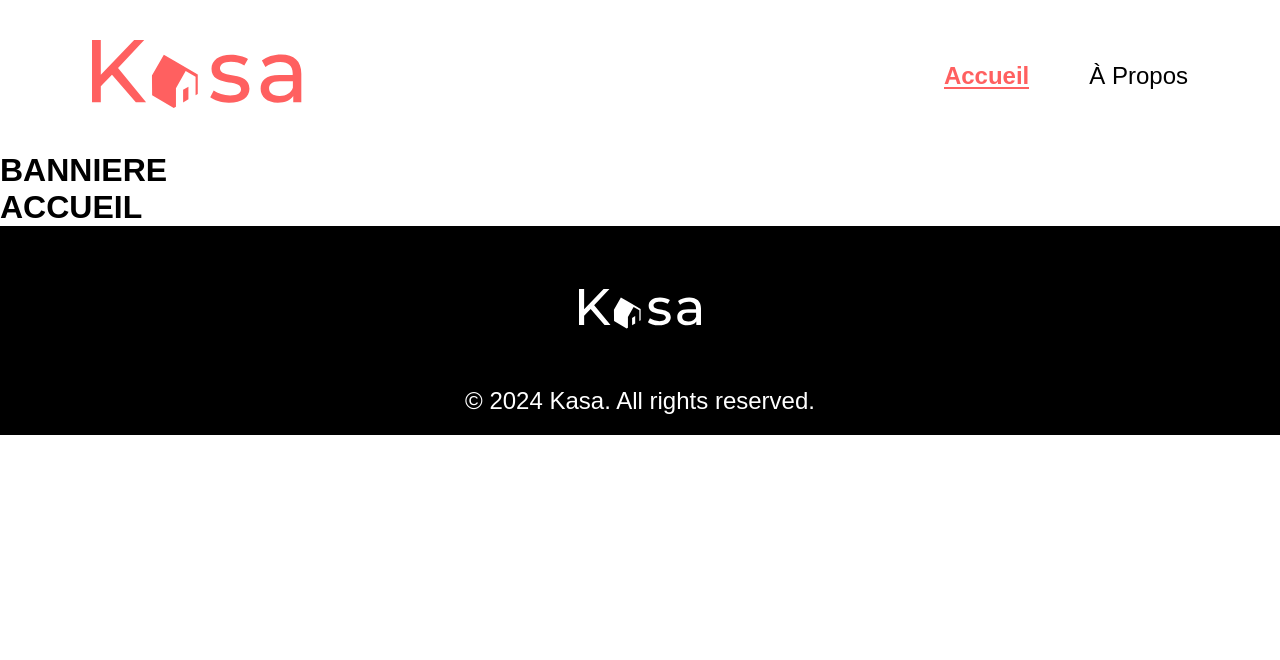
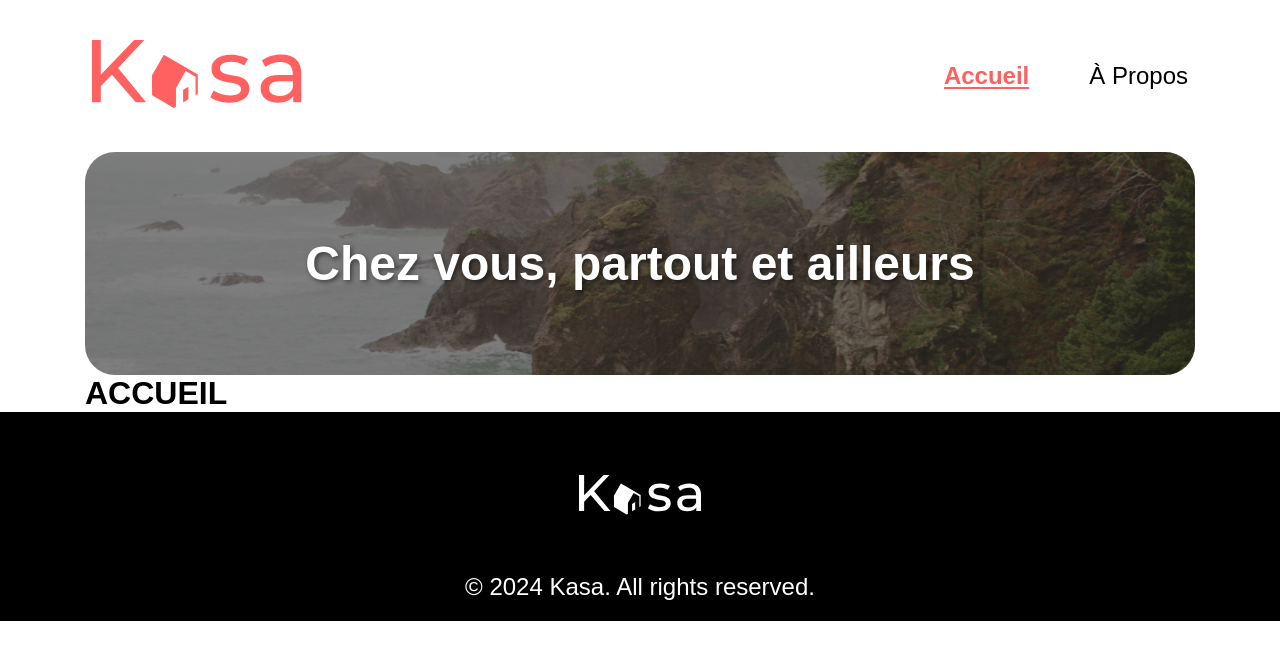
Before and after one commit to BBarr0c0/kasa_, a React (Vite) app: page / in a window 1280 px wide. Shown: the top 660 px of the page. Built offline with nearby package versions, Linux system fonts and the light colour scheme.

Commit message:
+ mise en place de la bannière : - modifications de Banner, About et Home - modifications du style au niveau de banner, ainsi que modification style pour le padding sur about et home

```diff
--- a/src/components/Banner.jsx
+++ b/src/components/Banner.jsx
@@ -1,11 +1,18 @@
 import '../styles/components/_banner.scss';
+import PropTypes from 'prop-types';
 
-const Banner = () => {
+const Banner = ({ image, text }) => {
     return (
         <div className="banner">
-            <h1>BANNIERE</h1>
+            <img src={image} alt="Banner" className="banner-image" />
+            {text && <h1 className="banner-text">{text}</h1>}
         </div>
     );
 };
 
+Banner.propTypes = {
+    image: PropTypes.string,
+    text: PropTypes.string,
+  };
+
 export default Banner;
--- a/src/pages/About.jsx
+++ b/src/pages/About.jsx
@@ -1,8 +1,12 @@
 import '../styles/pages/_about.scss';
+import Banner from '../components/Banner';
+import bannerAbout from '../assets/banner_about.png';
+
 
 const About = () => {
     return (
         <main className="about">
+            <Banner image={bannerAbout} />
             <h1>A PROPOS</h1>
         </main>
     );
--- a/src/pages/Home.jsx
+++ b/src/pages/Home.jsx
@@ -1,10 +1,11 @@
 import '../styles/pages/_home.scss';
 import Banner from '../components/Banner';
+import bannerHome from '../assets/banner_home.png';
 
 const Home = () => {
     return (
         <div className="home">
-            <Banner></Banner>
+            <Banner image={bannerHome} text="Chez vous, partout et ailleurs" />
             <h1>ACCUEIL</h1>
         </div>
     );
--- a/src/styles/components/_banner.scss
+++ b/src/styles/components/_banner.scss
@@ -0,0 +1,40 @@
+.banner {
+    position: relative;
+    width: 100%;
+    height: 223px;
+    display: flex;
+    align-items: center;
+    justify-content: center;
+    overflow: hidden;
+    border-radius: 30px;
+    margin: 0 auto;
+
+    .banner-image {
+        width: 100%;
+        height: 100%;
+        object-fit: cover;
+        position: absolute;
+        z-index: 1;
+    }
+
+    &::before {
+        content: '';
+        position: absolute;
+        top: 0;
+        left: 0;
+        width: 100%;
+        height: 100%;
+        background: rgba(0, 0, 0, 0.5);
+        z-index: 2;
+    }
+
+    .banner-text {
+        position: relative;
+        color: white;
+        font-size: 48px;
+        font-weight: bold;
+        text-align: center;
+        z-index: 3;
+        text-shadow: 2px 2px 5px rgba(0, 0, 0, 0.5);
+    }
+}
--- a/src/styles/pages/_about.scss
+++ b/src/styles/pages/_about.scss
@@ -0,0 +1,3 @@
+.about {
+    padding: 0 85px;
+}
--- a/src/styles/pages/_home.scss
+++ b/src/styles/pages/_home.scss
@@ -0,0 +1,3 @@
+.home {
+    padding: 0 85px;
+}
```
